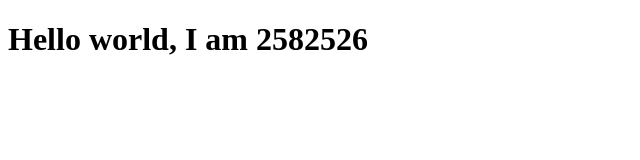
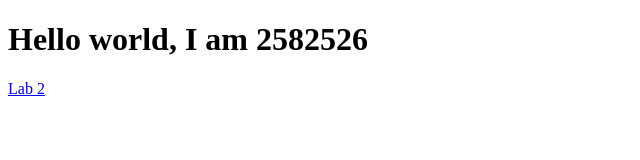
Before and after one commit to ShivayRam/2582526Lab1, a plain HTML site: page index.html in a window 1280 px wide. Shown: the full height of the page, 0-640 px from the left. Drawn offline with Linux system fonts and the light colour scheme.

Commit message:
Update index.html
Added link to my portfolio page

```diff
--- a/index.html
+++ b/index.html
@@ -6,6 +6,7 @@
 </head>
 <body>
     <h1>Hello world, I am 2582526</h1>
+    <a href="2582526-lab2.html">Lab 2</a>
 
 </body>
 </html>
```
